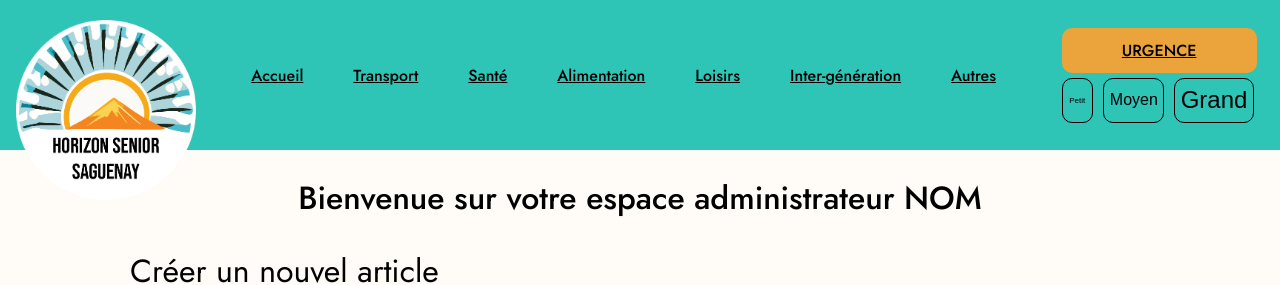
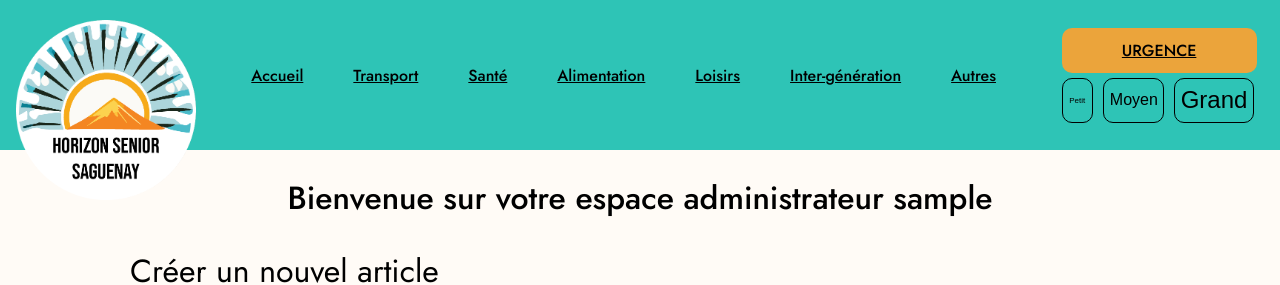
Before and after one commit to varomeas/horizon-front, a React (Create React App) app: page /admin in a window 1280 px wide. Shown: the top 285 px of the page. Built offline with nearby package versions, Linux system fonts and the light colour scheme; no server answers; sample sign-in values are in the browser's storage.

Commit message:
Affichage du nom de l'utilisateur courant

```diff
--- a/src/pages/admin/admin.js
+++ b/src/pages/admin/admin.js
@@ -66,6 +66,7 @@ function Admin() {
     const navigate = useNavigate();
     //Récupération du token
     const token = localStorage.getItem('token');
+    const user = localStorage.getItem('username');
     //vérifier que l'utilisateur est connecté
     useEffect(() => {
         if (!token) {
@@ -176,7 +177,7 @@ function Admin() {
         const formData = new FormData();
         formData.append('title', state.title);
         formData.append('headline', state.description);
-        formData.append('author', "1");
+        formData.append('author', user);
         formData.append('categoryIds', state.category);
         formData.append('content', content);
         formData.append('image', state.photo);
@@ -262,10 +263,10 @@ function Admin() {
             });
     };
     const handleLogout = () => {
-        // Supprimez le token du localStorage
         localStorage.removeItem('token');
+        localStorage.removeItem('username');
 
-        // Rechargez la page
+        // Recharge la page
         window.location.reload();
     };
 
@@ -284,7 +285,7 @@ function Admin() {
     <>
         <Menu></Menu>
         <main className={styles.admin}>
-            <h1>Bienvenue sur votre espace administrateur NOM</h1>
+            <h1>Bienvenue sur votre espace administrateur {user}</h1>
             <section>
                 <h2>Créer un nouvel article</h2>
                 <Box
```
